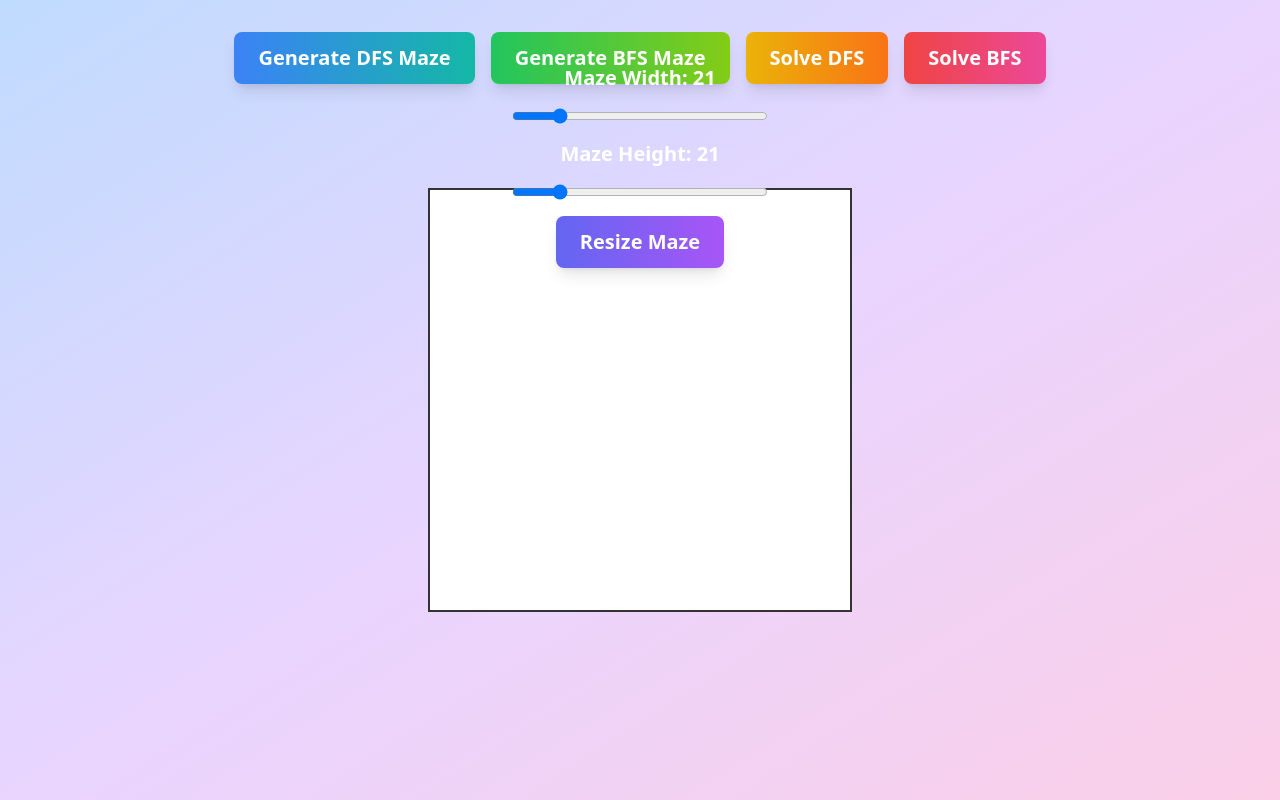
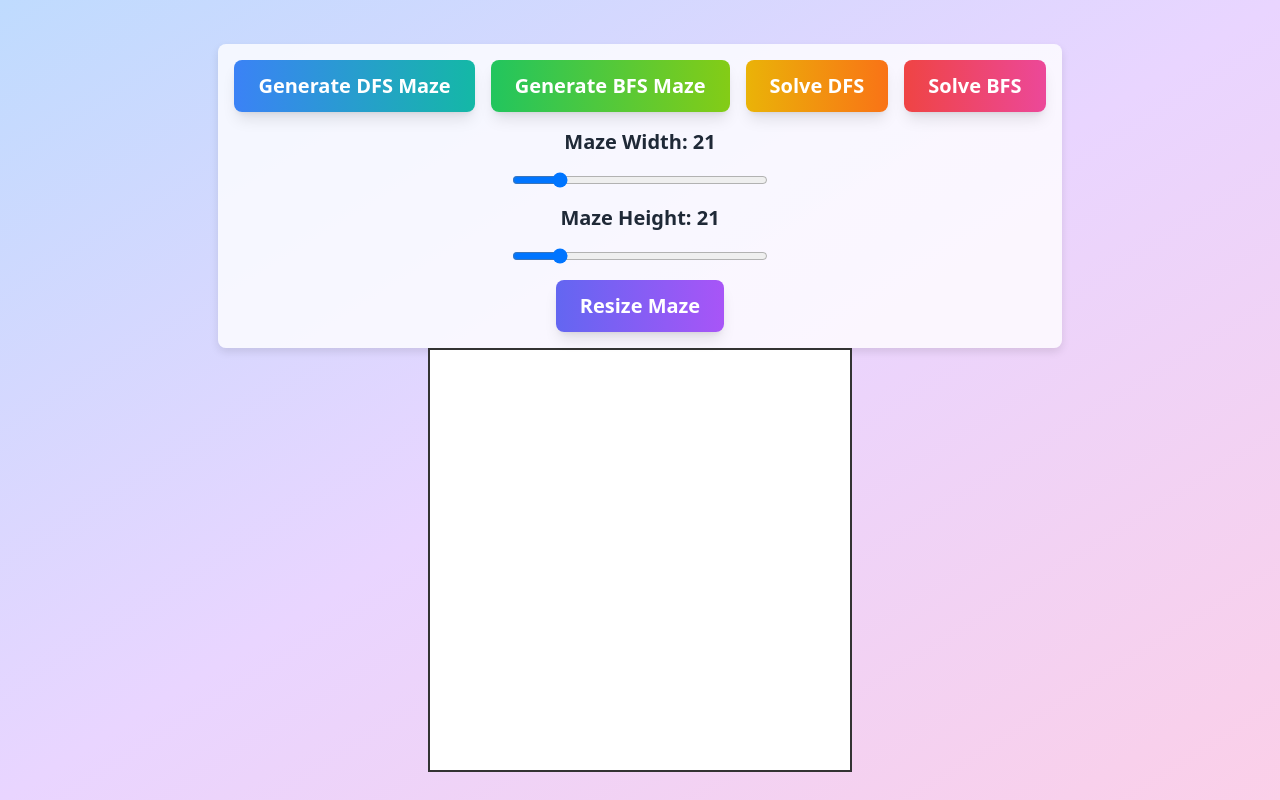
Before and after one commit to PawiX25/maze-creator-solver, a plain HTML site: page index.html in a window 1280 px wide. Drawn offline with nearby package versions, Linux system fonts and the light colour scheme.

Commit message:
Enhance layout with card-style controls and improved spacing

```diff
--- a/index.html
+++ b/index.html
@@ -10,24 +10,32 @@
             border: 2px solid #333;
             background-color: white;
         }
+        .control-container {
+            margin-top: 1rem;
+            padding: 1rem;
+            border-radius: 8px;
+            background: rgba(255, 255, 255, 0.8);
+            box-shadow: 0 4px 8px rgba(0, 0, 0, 0.1);
+        }
     </style>
 </head>
 <body class="flex flex-col justify-center items-center h-screen bg-gradient-to-br from-blue-200 via-purple-200 to-pink-200 font-sans m-0">
-    <div class="absolute top-8 flex gap-4">
+    <div class="control-container flex flex-col items-center gap-4">
+        <div class="flex gap-4">
             <button class="px-6 py-3 text-xl font-semibold bg-gradient-to-r from-blue-500 to-teal-500 text-white rounded-lg shadow-lg hover:scale-105 transform transition-transform duration-300 ease-in-out" onclick="generateMazeDFS()">Generate DFS Maze</button>
             <button class="px-6 py-3 text-xl font-semibold bg-gradient-to-r from-green-500 to-lime-500 text-white rounded-lg shadow-lg hover:scale-105 transform transition-transform duration-300 ease-in-out" onclick="generateMazeBFS()">Generate BFS Maze</button>
             <button class="px-6 py-3 text-xl font-semibold bg-gradient-to-r from-yellow-500 to-orange-500 text-white rounded-lg shadow-lg hover:scale-105 transform transition-transform duration-300 ease-in-out" onclick="solveMazeDFS()">Solve DFS</button>
             <button class="px-6 py-3 text-xl font-semibold bg-gradient-to-r from-red-500 to-pink-500 text-white rounded-lg shadow-lg hover:scale-105 transform transition-transform duration-300 ease-in-out" onclick="solveMazeBFS()">Solve BFS</button>
         </div>
-
-    <div class="absolute top-16 flex flex-col gap-4 items-center">
-        <label for="widthSlider" class="text-xl font-semibold text-white">Maze Width: <span id="widthValue">21</span></label>
+        <div class="flex flex-col items-center gap-4">
+            <label for="widthSlider" class="text-xl font-semibold text-gray-800">Maze Width: <span id="widthValue">21</span></label>
             <input id="widthSlider" type="range" min="5" max="100" value="21" class="w-64">
 
-        <label for="heightSlider" class="text-xl font-semibold text-white">Maze Height: <span id="heightValue">21</span></label>
+            <label for="heightSlider" class="text-xl font-semibold text-gray-800">Maze Height: <span id="heightValue">21</span></label>
             <input id="heightSlider" type="range" min="5" max="100" value="21" class="w-64">
 
             <button onclick="resizeMaze()" class="px-6 py-3 text-xl font-semibold bg-gradient-to-r from-indigo-500 to-purple-500 text-white rounded-lg shadow-lg hover:scale-105 transform transition-transform duration-300 ease-in-out">Resize Maze</button>
+        </div>
     </div>
 
     <canvas id="mazeCanvas"></canvas>
```
Lines whose indentation alone changed are shown as unchanged.
